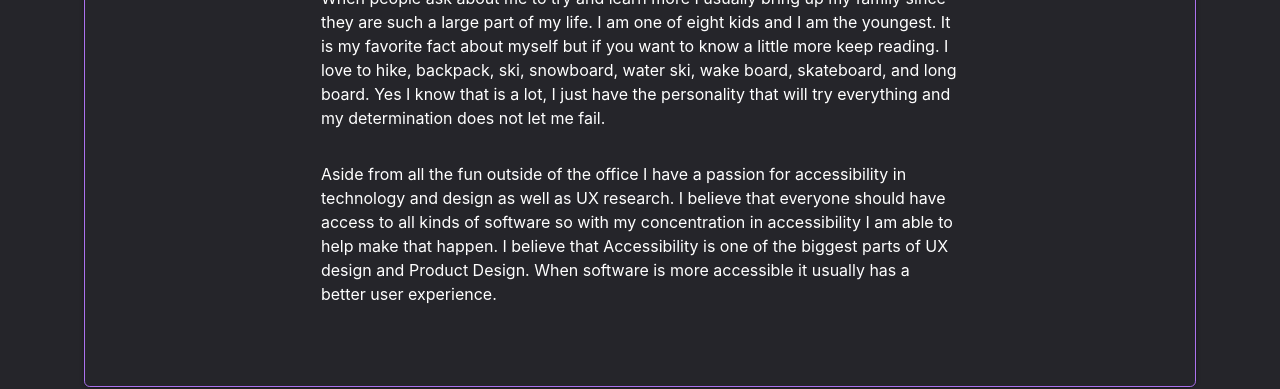
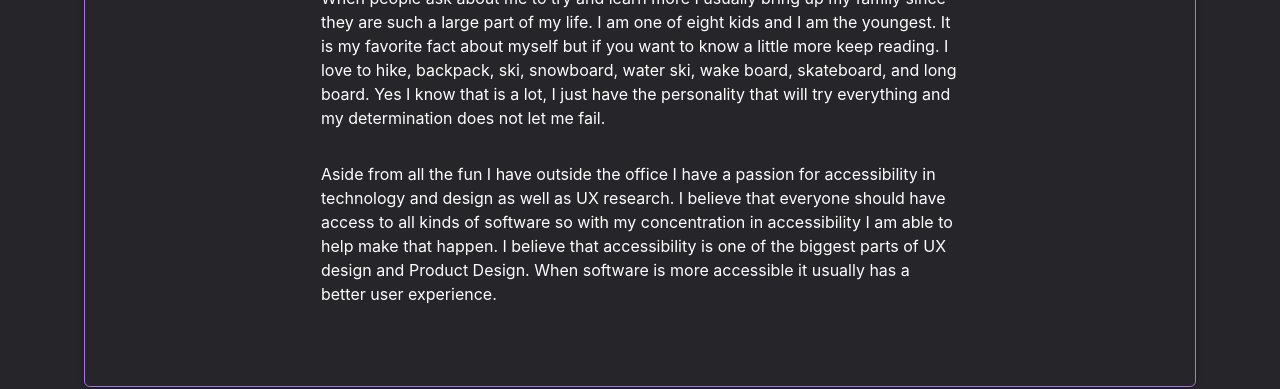
Before and after one commit to juliannabaker/juliannabaker, a website: page public/about.html in a window 1280 px wide. Shown: the part 1172-1561 px from the top of the page. Drawn offline with nearby package versions, Linux system fonts and the light colour scheme.

Commit message:
Text fix

```diff
--- a/public/about.html
+++ b/public/about.html
@@ -86,7 +86,7 @@
     </div>
     <div class="contentContainer">
       <p class="contentBody">
-        Aside from all the fun outside of the office I have a passion for accessibility in technology and design as well as UX research. I believe that everyone should have access to all kinds of software so with my concentration in accessibility I am able to help make that happen. I believe that Accessibility is one of the biggest parts of UX design and Product Design. When software is more accessible it usually has a better user experience.
+        Aside from all the fun I have outside the office I have a passion for accessibility in technology and design as well as UX research. I believe that everyone should have access to all kinds of software so with my concentration in accessibility I am able to help make that happen. I believe that accessibility is one of the biggest parts of UX design and Product Design. When software is more accessible it usually has a better user experience.
       </p>
     </div>
   </div> <!-- END OF CONTENT -->
```
